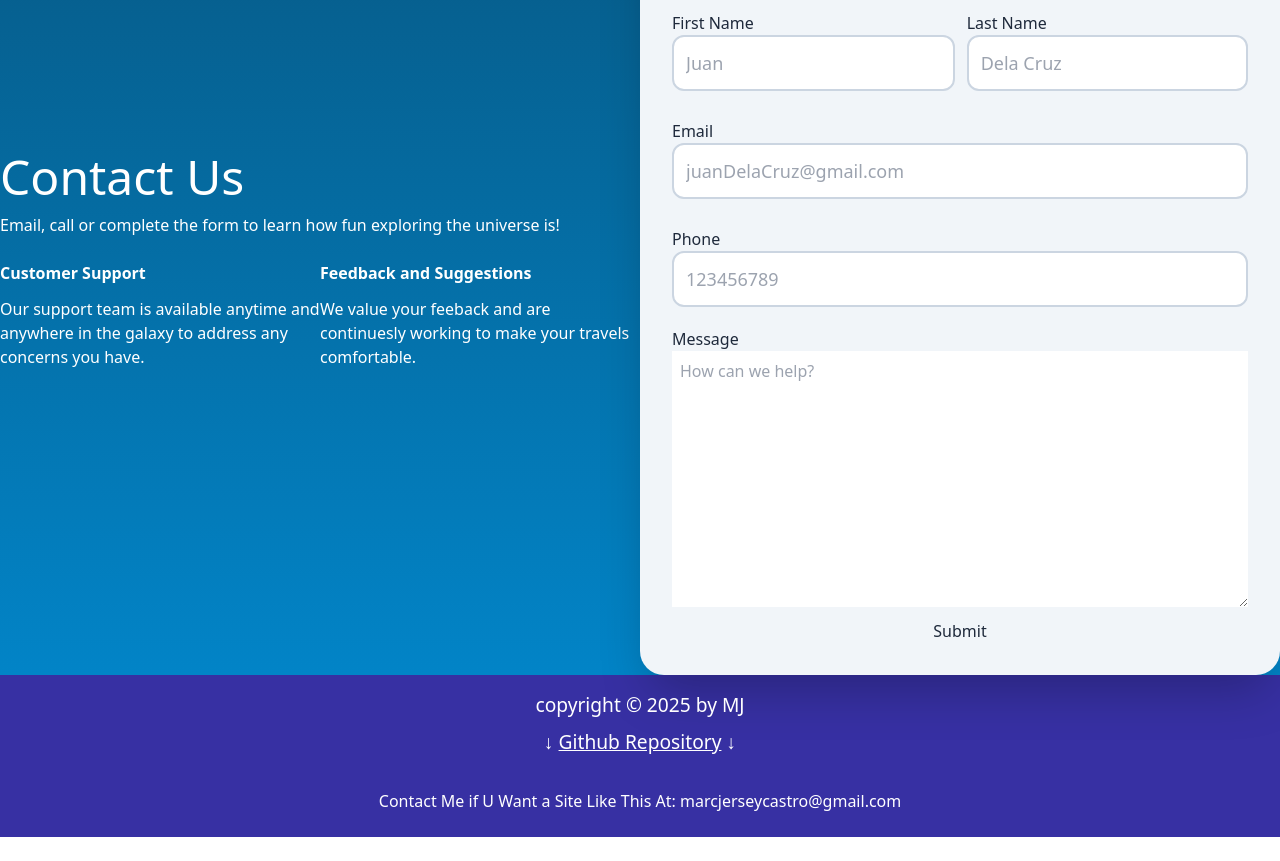
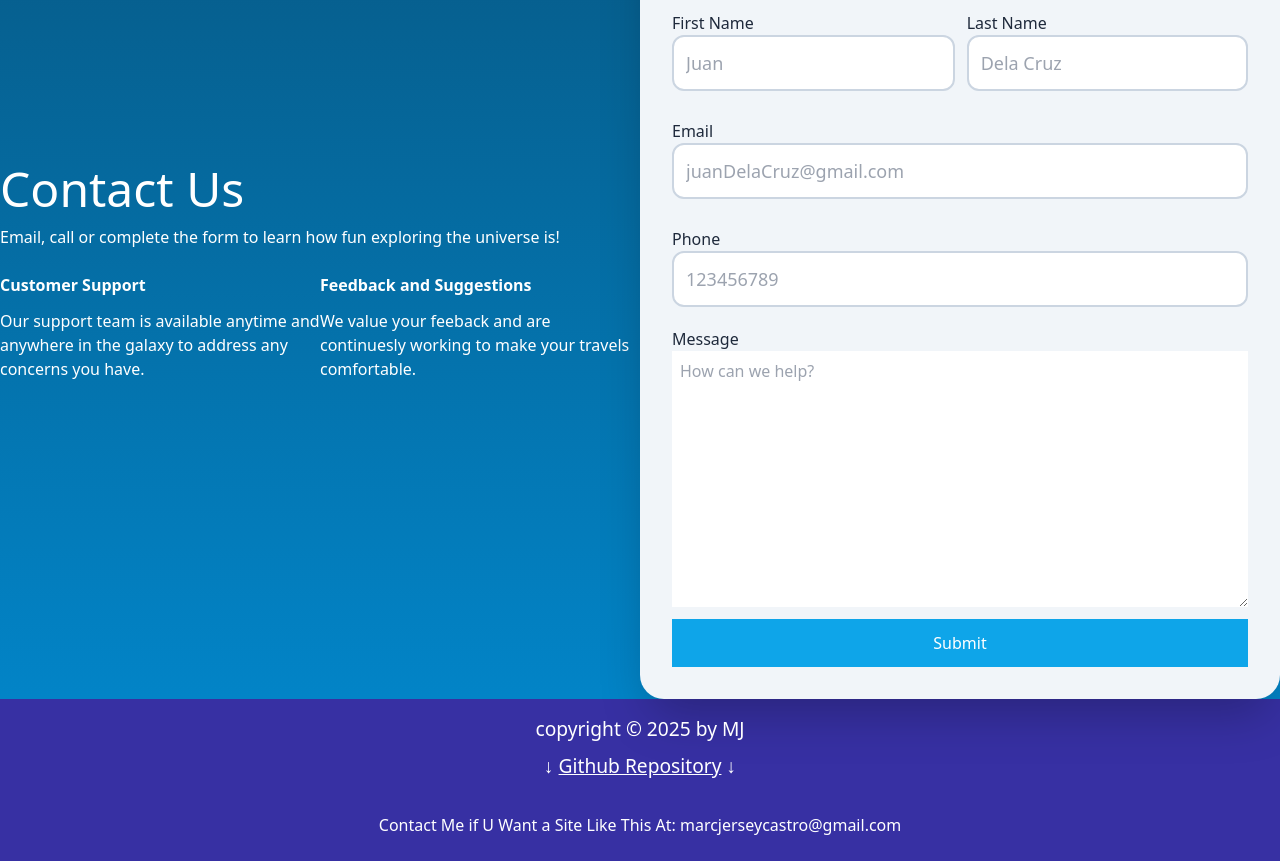
Before and after one commit to MUMEi-28/Rocket-Exploration, a website: page build/index.html in a window 1280 px wide. Shown: the part 2541-3402 px from the top of the page. Before the commit the page ends 3378 px from the top, so only its background shows below. Drawn offline with Linux system fonts and the light colour scheme.

Commit message:
final push

```diff
--- a/build/index.html
+++ b/build/index.html
@@ -275,7 +275,7 @@
                 <label class="flex flex-col">Message
                     <textarea rows="10" placeholder="How can we help?" class="p-2"></textarea>
                 </label>
-                <button type="submit">Submit</button>
+                <button class="bg-sky-500 text-white p-3" type="submit">Submit</button>
             </form>
         </section>
     </main>
```
Also changed, not shown: build/css/style.css.
